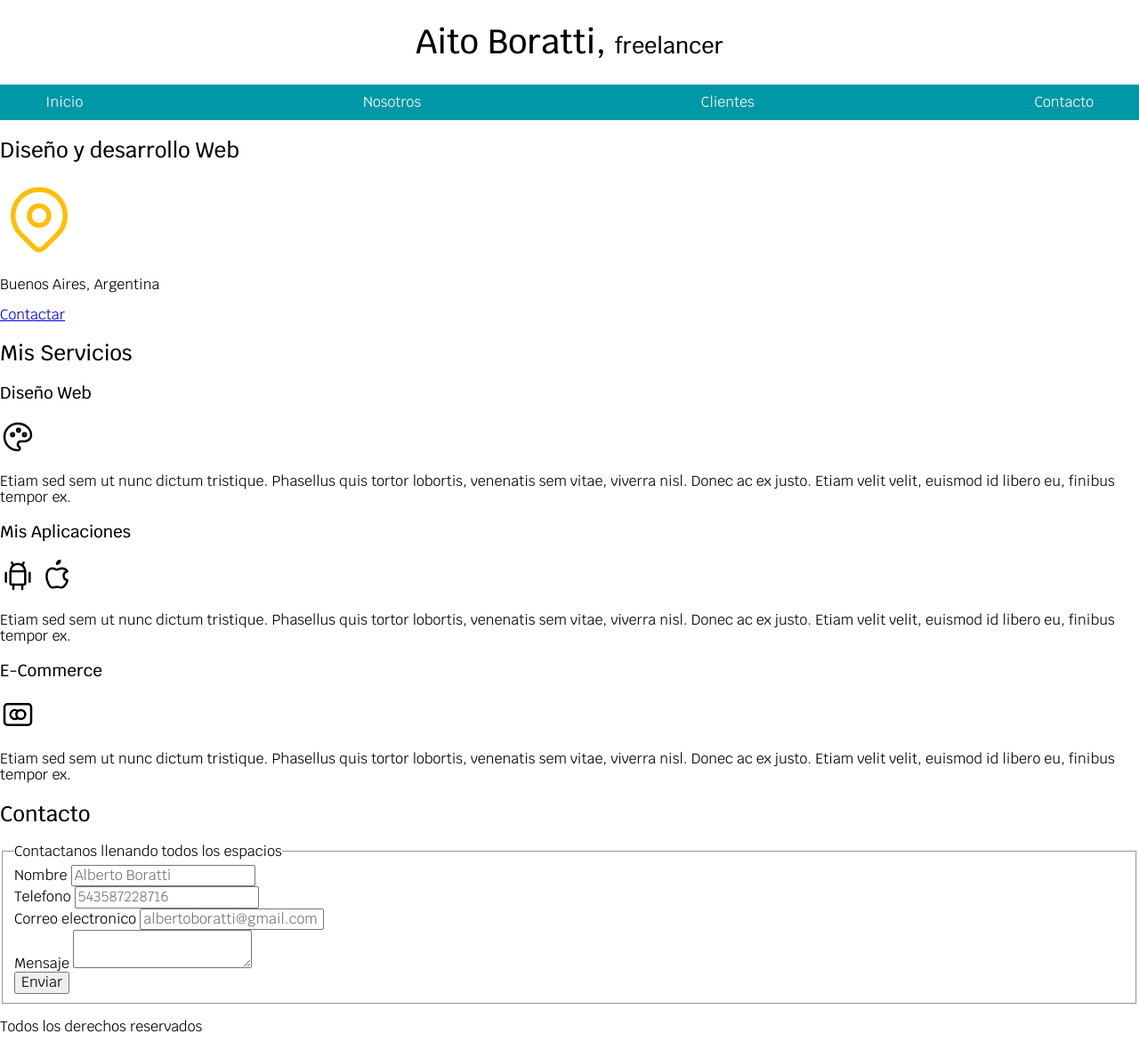
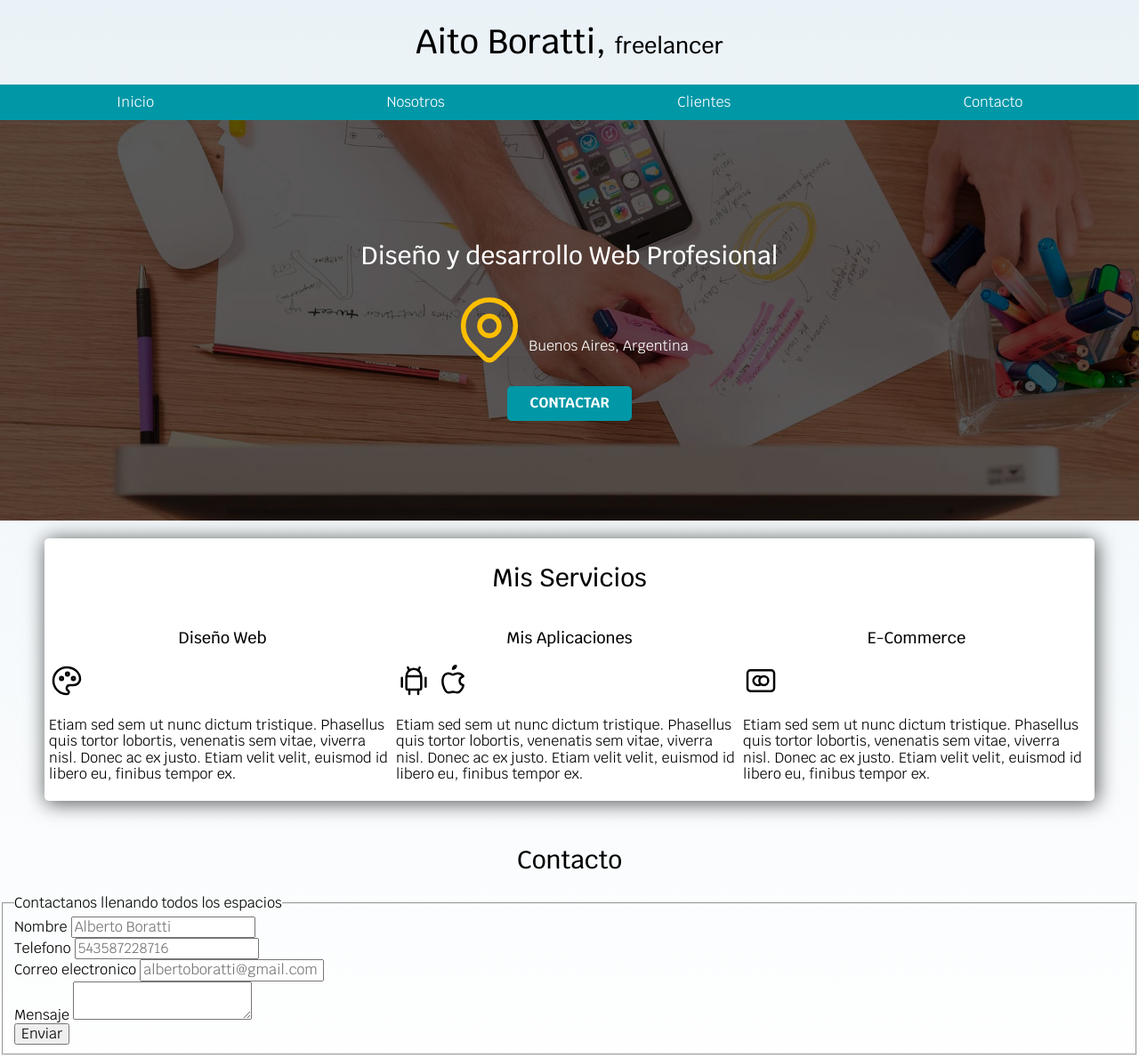
Before and after one commit to AitoBoratti/DesarrolloWeb, a plain HTML site: page Primer_Sitio_Web/index.html in a window 1280 px wide. Shown: the top 1189 px of the page at 89% size. Drawn offline with Linux system fonts and the light colour scheme.

Commit message:
Añadido Media Queries. Mejorando el CSS para conseguir una estetica adecuada.

```diff
--- a/Primer_Sitio_Web/css/style.css
+++ b/Primer_Sitio_Web/css/style.css
@@ -4,23 +4,63 @@
     --colorPrimary: #FFC107;
     --colorSecondary: #0097A7;
     --colorGrey: #757575;
+    --colorLightGrey: #eaf2f7;
 }
 
 html{
     font-size: 62.5%;
+    box-sizing: border-box;
+}
+*, *:before, *:after {
+  box-sizing: inherit;
 }
 body{
     font-size: 16px;
     font-family: 'Krub', sans-serif;
+    background-image: linear-gradient(to bottom, var(--colorLightGrey) 0%, var(--colorWhite) 100%);
 }
-
-.titulo{
-    text-align: center;
+h1 {
     font-size: 3.8rem;
 }
 
+h2 {
+    font-size: 2.8rem;
+}
+h3 {
+    font-size: 1.8rem;
+}
+
+h1,h2,h3 {
+    text-align: center;
+}
+.sombra{
+    /*-webkit-box-shadow: 0px 5px 15px 1px rgba(86,89,89,1);
+    -moz-box-shadow: 0px 5px 15px 1px rgba(86,89,89,1);
+    box-shadow: 0px 5px 15px 1px rgba(86,89,89,1);                                         Sombreado anterior, por si termina siendo mejor*/
+    -webkit-box-shadow: 2px 2px 22px 1px rgba(86,89,89,1);
+    -moz-box-shadow: 2px 2px 22px 1px rgba(86,89,89,1);
+    box-shadow: 2px 2px 22px 1px rgba(86,89,89,1);
+    margin: 2rem 1.5rem;
+    background-color: var(--colorWhite);
+    padding: 0.5rem;
+    border-radius: 0.5rem;
+}
+@media (min-width: 480px){
+    .sombra{
+        margin: 2rem 5rem;
+        padding: 0.5rem;
+        border-radius: 0.5rem;
+    }
+}
 .titulo span{
-    font-size: 2.5rem;
+    font-size: 2.1rem;
+    display: block;
+}
+@media (min-width: 480px){
+    .titulo span{
+        font-size: 2.5rem;
+        display: inline;
+    }
 }
 /*Añadido por mi, no es parte del curso*/
 h2, h3, .titulo{
@@ -29,8 +69,8 @@ h2, h3, .titulo{
 /*Hasta aca*/
 
 .contenedor {
-    width: 120rem;
-    margin: 0 auto;
+    /*max-width: 120rem;   Quitado por mi, en la clase esto continua existiendo*/
+    margin: 0 auto ;
 }
 
 .nav-background {
@@ -39,10 +79,20 @@ h2, h3, .titulo{
 
 .nav-principal{
     display: flex;
-    justify-content: space-between;
+    flex-direction: column;
+}
+
+@media (min-width: 768px){
+    .nav-principal{
+        flex-direction: row;
+        justify-content: space-between;
+    }
 }
 
 .nav-principal a{
+    flex-grow: 1;
+    display: block;
+    text-align: center;
     color: var(--colorWhite);
     text-decoration: none;
     padding: 1.1rem;
@@ -52,3 +102,72 @@ h2, h3, .titulo{
     background-color: var(--colorPrimary);
     color: var(--colorBlack);
 }
+
+.hero {
+    background-image: url(../img/hero.jpg);
+    background-repeat: no-repeat;
+    background-size: cover;
+    height: 45rem;
+    position: relative;
+}
+
+.hero-content {
+    position: absolute;
+    background-color: rgba(0, 0, 0, .65);
+    width: 100%;
+    height: 100%;
+
+    display: flex;
+    flex-direction: column;
+    align-items: center;
+    justify-content: center;
+}
+.hero-content h2, .hero-content p {
+    color: var(--colorWhite); /*Añadido por mi*/
+}
+
+.ubicacion {
+    display: flex;
+    align-items: flex-end;
+}
+
+.boton
+{
+    display: flex;
+    flex-direction: column;
+    align-items: center;
+    justify-content: center;
+    background-color: var(--colorSecondary);
+    color: var(--colorWhite);
+    padding: 1rem 2.5rem;
+    margin-top:2rem;
+    border-radius: 0.5rem;
+    width: 85%;
+    height: 12%;
+    text-decoration: none;
+    text-transform: uppercase;
+    font-weight: bold;
+}
+
+.boton:hover{
+    background-color: var(--colorPrimary);
+    color: var(--colorBlack);
+}
+@media (min-width: 480px){
+    .boton{
+        width: auto;
+        height: auto;
+    }
+}
+
+
+@media (min-width: 1140px){
+    .servicios {
+        display: grid;
+        grid: 100% / 33.33% 33.33% 33.33%;
+
+    }
+}
+.contacto {
+    margin-top: 5rem;
+}
--- a/Primer_Sitio_Web/index.html
+++ b/Primer_Sitio_Web/index.html
@@ -24,19 +24,27 @@
         </nav>
     </div>
 
-    <section>
-        <h2>Diseño y desarrollo Web</h2>
+
+    <section class="hero">
+        <div class="hero-content">
+            <h2>Diseño y desarrollo Web Profesional</h2>
+            <div class="ubicacion">
                 <svg xmlns="http://www.w3.org/2000/svg" class="icon icon-tabler icon-tabler-map-pin" width="88" height="88" viewBox="0 0 24 24" stroke-width="1.5" stroke="#ffbf00" fill="none" stroke-linecap="round" stroke-linejoin="round">
                     <path stroke="none" d="M0 0h24v24H0z" fill="none"/>
                     <path d="M9 11a3 3 0 1 0 6 0a3 3 0 0 0 -6 0" />
                     <path d="M17.657 16.657l-4.243 4.243a2 2 0 0 1 -2.827 0l-4.244 -4.243a8 8 0 1 1 11.314 0z" />
                 </svg>
                 <p>Buenos Aires, Argentina</p>
-        <a href="#">Contactar</a>
+            </div>
+            <a href="#" class="boton">Contactar</a>
+        </div>
     </section>
 
-    <main>
+
+    <main >
+        <div class="sombra">
             <h2>Mis Servicios</h2>
+            <div class="servicios"> <!--Inicio clase Servicio-->
                 <section>
                     <h3>Diseño Web</h3>
                     <svg xmlns="http://www.w3.org/2000/svg" class="icon icon-tabler icon-tabler-palette" width="40" height="40" viewBox="0 0 24 24" stroke-width="1.5" stroke="#000000" fill="none" stroke-linecap="round" stroke-linejoin="round">
@@ -91,8 +99,9 @@
                         finibus tempor ex.
                     </p>
                 </section>
-
-        <section>
+            </div> <!--Fin clase de servicio-->
+        </div>
+        <section class="contacto">
             <h2>Contacto</h2>
             <form>
                 <fieldset>
@@ -115,7 +124,6 @@
                 </fieldset>
             </form>
         </section>
-
     </main>
 
     <footer>
```
Also changed, not shown: Media_Queries_Estandar.txt (added, +17 -0 lines), 1 other file. Lines whose indentation alone changed are shown as unchanged.
